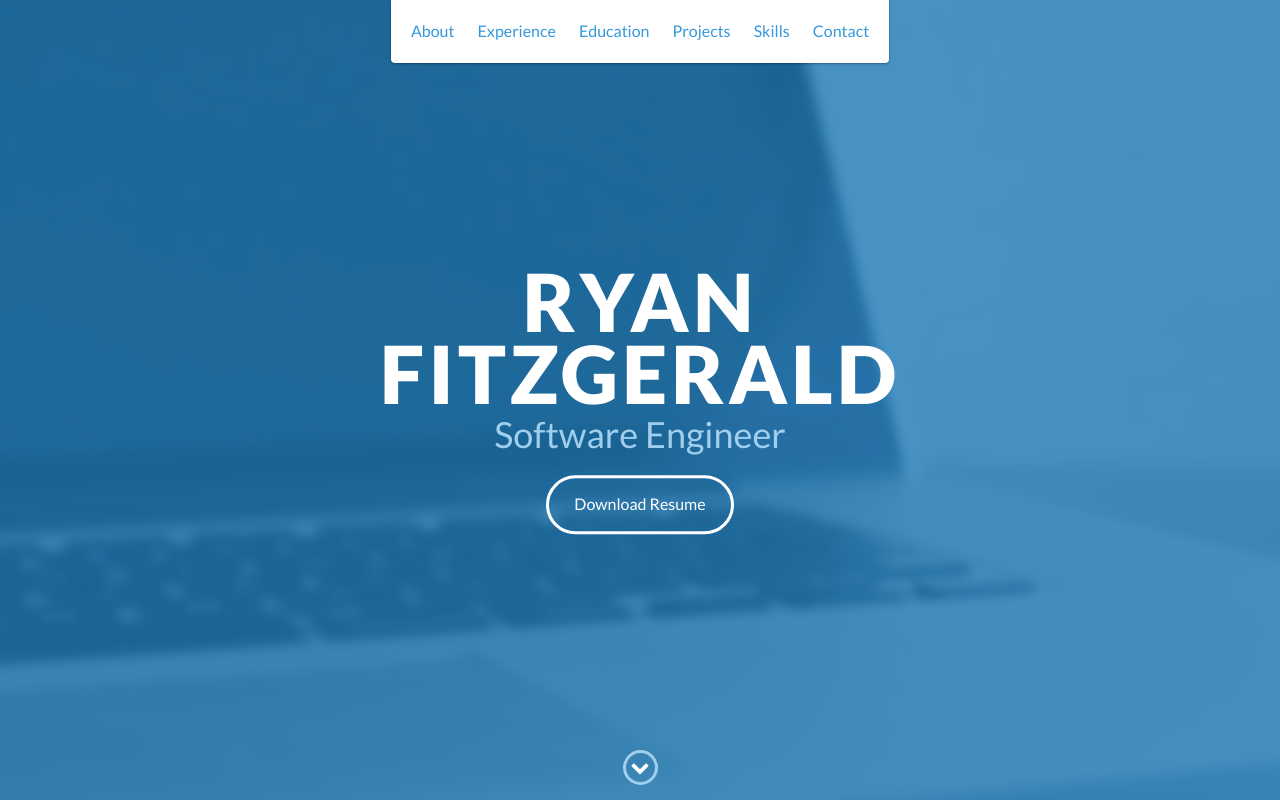
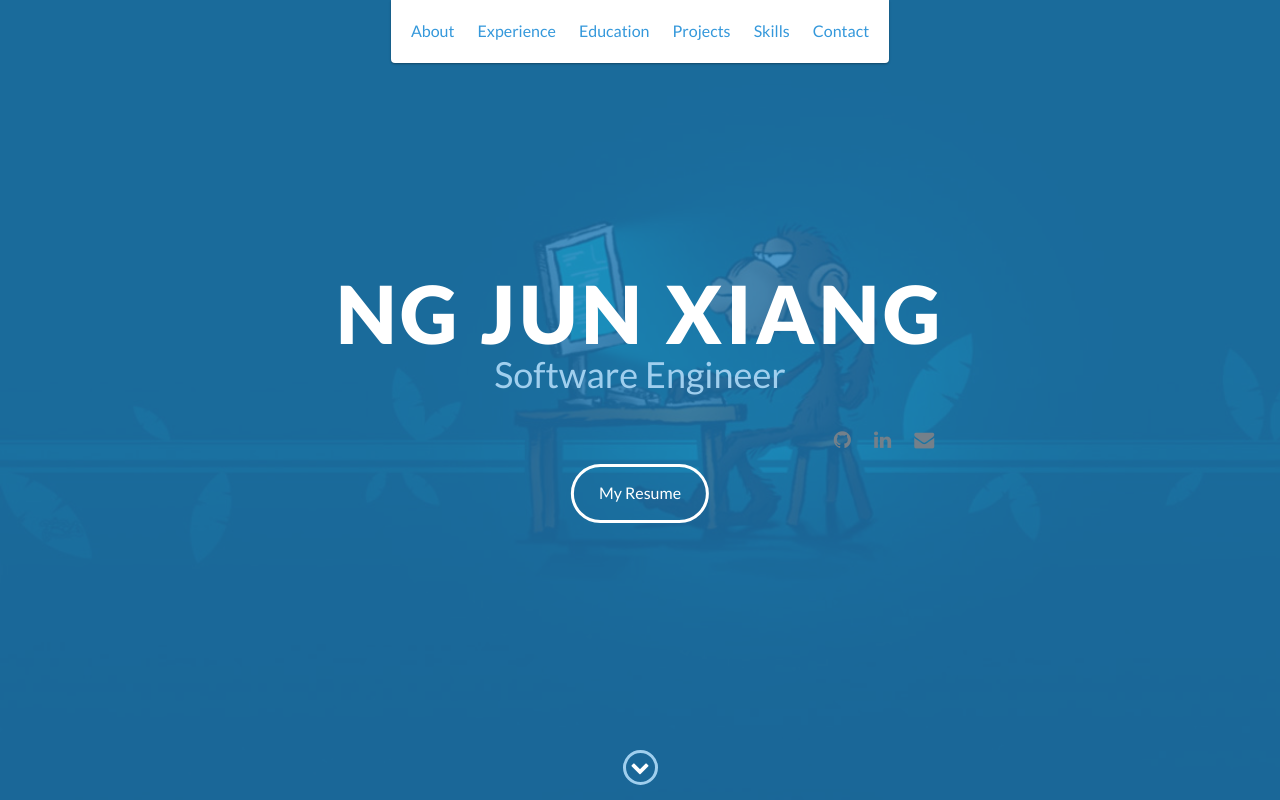
Before and after one commit to ngjunxiang/ngjunxiang.github.io, a website: page index.html in a window 1280 px wide. Shown: the top 800 px of the page. Drawn offline with nearby package versions, Linux system fonts and the light colour scheme.

Commit message:
Worked on landing page

```diff
--- a/index.html
+++ b/index.html
@@ -5,9 +5,9 @@
     <meta charset="utf-8">
     <meta http-equiv="X-UA-Compatible" content="IE=edge">
     <meta name="viewport" content="width=device-width, initial-scale=1">
-    <title>My Portfolio</title>
-	<link rel="shortcut icon" href="favicon.ico" type="image/x-icon">
-	<link rel="icon" href="favicon.ico" type="image/x-icon">
+    <title>Jun Xiang's Portfolio</title>
+	<link rel="shortcut icon" href="favicon.png" type="image/x-icon">
+	<link rel="icon" href="favicon.png" type="image/x-icon">
     <link href="https://fonts.googleapis.com/css?family=Lato:300,400,700,900" rel="stylesheet">
     <link rel="stylesheet" href="libs/font-awesome/css/font-awesome.min.css">
     <link href="css/bootstrap.min.css" rel="stylesheet">
@@ -19,7 +19,7 @@
         <i class="fa fa-bars" aria-hidden="true"></i>
     </div>
     <!-- End #mobile-menu-toggle -->
-    <header>
+    <header class="sticky">
         <div id="mobile-menu-close">
             <span>Close</span> <i class="fa fa-times" aria-hidden="true"></i>
         </div>
@@ -48,9 +48,36 @@
 
     <div id="lead">
         <div id="lead-content">
-            <h1>Ryan Fitzgerald</h1>
+            <h1>Ng Jun Xiang</h1>
             <h2>Software Engineer</h2>
-            <a href="#" class="btn-rounded-white">Download Resume</a>
+
+            <div class="social" id="lead-social">
+                <ul>
+                    <li>
+                        <a href="https://github.com/ngjunxiang/" target="_blank">
+                            <div data="GitHub" class="tooltip">
+                                <i class="fa fa-github" aria-hidden="true"></i>
+                            </div>
+                        </a>
+                    </li>
+                    <li>
+                        <a href="https://www.linkedin.com/in/ngjunxiang/" target="_blank">
+                            <div data="LinkedIn" class="tooltip">
+                                <i class="fa fa-linkedin" aria-hidden="true"></i>
+                            </div>
+                        </a>
+                    </li>
+                    <li>
+                        <a href="mailto:ngjunxiang95@gmail.com">
+                            <div data="Email" class="tooltip">
+                                <i class="fa fa-envelope" aria-hidden="true"></i>
+                            </div>
+                        </a>
+                    </li>
+                </ul>
+            </div>
+
+            <a href="static/files/NgJunXiang_Resume.pdf" download="NgJunXiang_Resume.pdf" target="_blank" class="btn-rounded-white">My Resume</a>
         </div>
         <!-- End #lead-content -->
 
@@ -151,7 +178,7 @@
             <div class="row">
                 <div class="project shadow-large">
                     <div class="project-image">
-                        <img src="images/project.jpg" />
+                        <img src="static/images/project.jpg" />
                     </div>
                     <!-- End .project-image -->
                     <div class="project-info">
@@ -167,7 +194,7 @@
 
                 <div class="project shadow-large">
                     <div class="project-image">
-                        <img src="images/project.jpg" />
+                        <img src="static/images/project.jpg" />
                     </div>
                     <!-- End .project-image -->
                     <div class="project-info">
@@ -237,7 +264,7 @@
             <div class="row">
                 <div class="col-sm-5 copyright">
                     <p>
-                        Copyright &copy; 2020 YOUR NAME
+                        Copyright &copy; 2020 Ng Jun Xiang
                     </p>
                 </div>
                 <div class="col-sm-2 top">
@@ -248,22 +275,13 @@
                 <div class="col-sm-5 social">
                     <ul>
                         <li>
-                            <a href="https://github.com/" target="_blank"><i class="fa fa-github" aria-hidden="true"></i></a>
+                            <a href="https://github.com/ngjunxiang/" target="_blank"><i class="fa fa-github" aria-hidden="true"></i></a>
                         </li>
                         <li>
-                            <a href="https://stackoverflow.com/" target="_blank"><i class="fa fa-stack-overflow" aria-hidden="true"></i></a>
+                            <a href="https://www.linkedin.com/in/ngjunxiang/" target="_blank"><i class="fa fa-linkedin" aria-hidden="true"></i></a>
                         </li>
                         <li>
-                            <a href="https://linkedin.com/" target="_blank"><i class="fa fa-linkedin" aria-hidden="true"></i></a>
-                        </li>
-                        <li>
-                            <a href="https://www.facebook.com/" target="_blank"><i class="fa fa-facebook" aria-hidden="true"></i></a>
-                        </li>
-                        <li>
-                            <a href="https://twitter.com/" target="_blank"><i class="fa fa-twitter" aria-hidden="true"></i></a>
-                        </li>
-                        <li>
-                            <a href="https://plus.google.com/" target="_blank"><i class="fa fa-google-plus" aria-hidden="true"></i></a>
+                            <a href="mailto:ngjunxiang95@gmail.com"><i class="fa fa-envelope" aria-hidden="true"></i></a>
                         </li>
                     </ul>
                 </div>
--- a/scss/styles.scss
+++ b/scss/styles.scss
@@ -34,7 +34,7 @@
 */
 
 // Define base and accent colors
-$base-color: #3498db;
+$base-color: #027571;
 $base-color-hover: darken($base-color, 10%);
 
 // Define background colors
@@ -158,8 +158,8 @@ header {
         text-align: center;
         padding: 10px;
         margin: 0;
-        border-bottom-right-radius: 4px;
-        border-bottom-left-radius: 4px;
+        border-bottom-right-radius: 6px;
+        border-bottom-left-radius: 6px;
     }
 
     li {
@@ -175,7 +175,7 @@ header {
             color: $base-color-hover;
             text-decoration: none;
             background: #eee;
-            border-radius: 4px;
+            border-radius: 6px;
         }
 
         &:focus {
@@ -268,7 +268,7 @@ footer {
 }
 
 .social {
-    text-align: right;
+    text-align: center;
 
     ul {
         margin: 5px 0 0 0;
@@ -277,32 +277,95 @@ footer {
 
     li {
         display: inline-block;
-        font-size: 1.25em;
+        font-size: 1.5em;
         list-style: none;
+        padding: 10px 10px 40px;
     }
 
     a {
         display: block;
         color: $text;
-        padding: 10px;
 
         &:hover {
-            color: $base-color;
+            color: $base-color-hover;
         }
     }
+}
+
+#lead-social {
+    a {
+        &:hover {
+            color: #fff;
+        }
+    }
+}
+
+.tooltip {
+	// background-color: #ffaffc;
+	// border-radius: 10px;
+	// padding: 10px 15px;
+	position: relative;
+	// margin: 15px;
+	text-align: center;
+}
+
+.tooltip::after {
+	background-color: $background-alt;
+	border-radius: 10px;
+	color: $heading;
+	display: none;
+	padding: 10px 15px;
+	position: absolute;
+	text-align: center;
+	z-index: 999;
+}
+
+.tooltip::before {
+	background-color: $background-alt;
+	content: '';
+	display: none;
+	position: absolute;
+	width: 15px;
+	height: 15px;
+    z-index: 999;
+
+    // set at bottom
+	bottom: 0;
+	left: 50%;
+	transform: translate(-50%, calc(100% + 5px)) rotate(45deg);
+}
+
+.tooltip[data]:hover::after {
+    display: block;
+
+    // set at bottom
+    content: attr(data);
+    font-size: 16px;
+	bottom: 0;
+	left: 50%;
+	transform: translate(-50%, calc(100% + 10px));
+}
+
+.tooltip:hover::before {
+	display: block;
 }
 
 .btn-rounded-white {
     display: inline-block;
     color: #fff;
-    padding: 15px 25px;
-    border: 3px solid #fff;
-    border-radius: 30px;
+    padding: 12px 20px;
+    border: 2px solid #fff;
+    border-radius: 6px;
     @include transition();
 
     &:hover {
         color: $base-color;
         background: #fff;
+        text-decoration: none;
+    }
+
+    &:focus {
+        color: #fff;
         text-decoration: none;
     }
 }
@@ -350,7 +413,7 @@ footer {
     height: 100vh;
     min-height: 500px;
     max-height: 1080px;
-    background: url(../images/lead-bg.jpg);
+    background: url(../static/images/lead-bg.jpg);
     background-size: cover;
     padding: 15px;
     overflow: hidden;
@@ -378,7 +441,7 @@ footer {
     }
 
     h2 {
-        color: lighten($base-color, 25%);
+        color: lighten($base-color, 15%);
         font-weight: 500;
         font-size: 2.25em;
         margin-bottom: 15px;
@@ -393,7 +456,7 @@ footer {
     right: 0;
     bottom: 0;
     left: 0;
-    background: rgba($base-color-hover, 0.8);
+    background: rgba($base-color-hover, 0.75);
     z-index: 1;
 }
 
@@ -414,15 +477,18 @@ footer {
         width: 35px;
         height: 35px;
         border-radius: 50%;
-        border: 3px solid lighten($base-color, 25%);
+        border: 3px solid lighten($base-color, 15%);
         text-align:center;
     }
 
     i {
-        animation: pulsate 1.5s ease;
-        animation-iteration-count: infinite;
-        padding-top: 5px;;
+        // animation: pulsate 1.5s ease;
+        // animation-iteration-count: infinite;
+        padding-top: 5px;
     }
+
+    animation: bounce 1s infinite alternate;
+    -webkit-animation: bounce 1s infinite alternate;
 }
 
 @keyframes pulsate {
@@ -436,6 +502,24 @@ footer {
 
     100% {
         transform: scale(1, 1);
+    }
+}
+
+@keyframes bounce {
+    from {
+        transform: translateY(0px);
+    }
+    to {
+        transform: translateY(-15px);
+    }
+}
+
+@-webkit-keyframes bounce {
+    from {
+        transform: translateY(0px);
+    }
+    to {
+        transform: translateY(-15px);
     }
 }
 
```
Also changed, not shown: favicon.ico (deleted), images/lead-bg.jpg (deleted), images/project.jpg (deleted).
